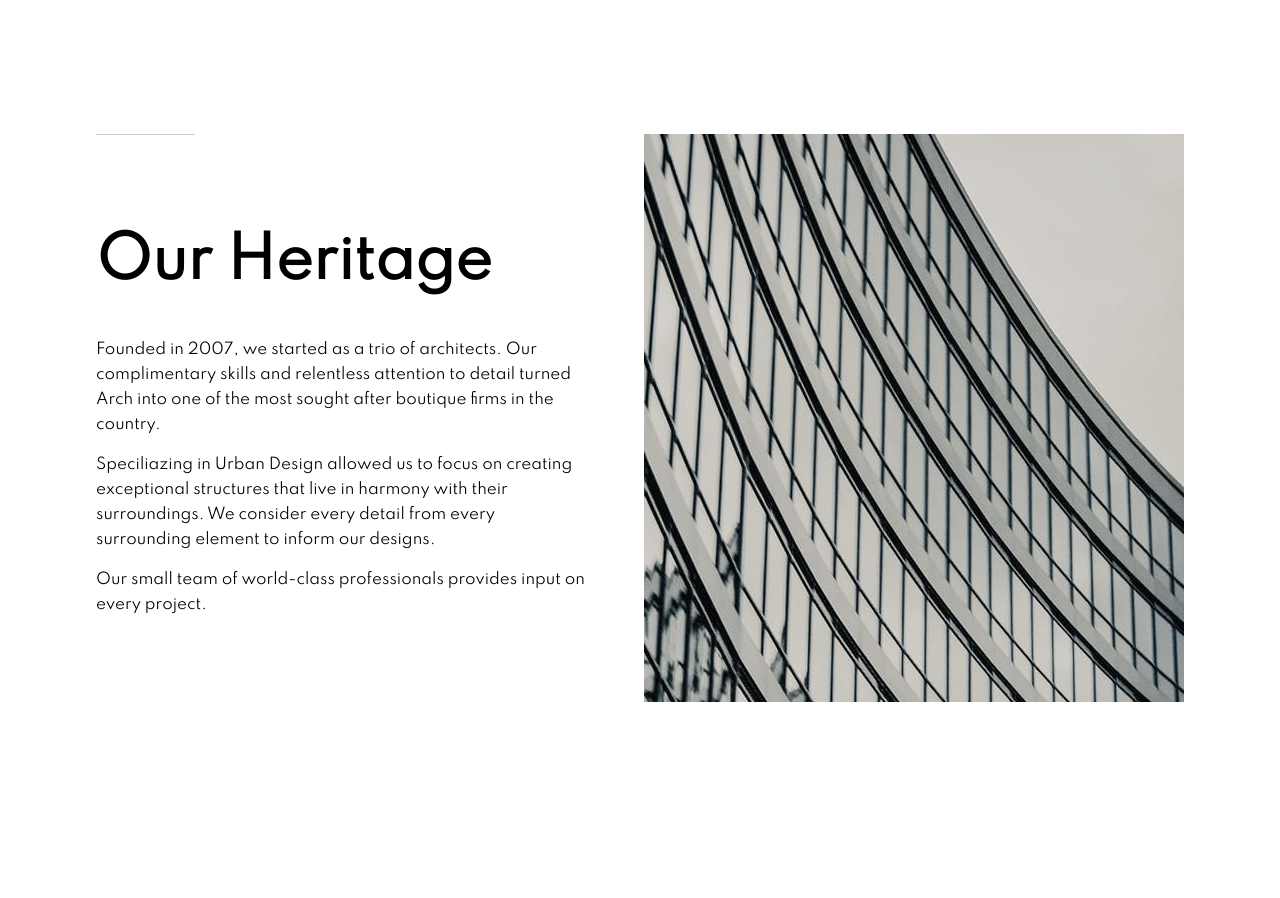
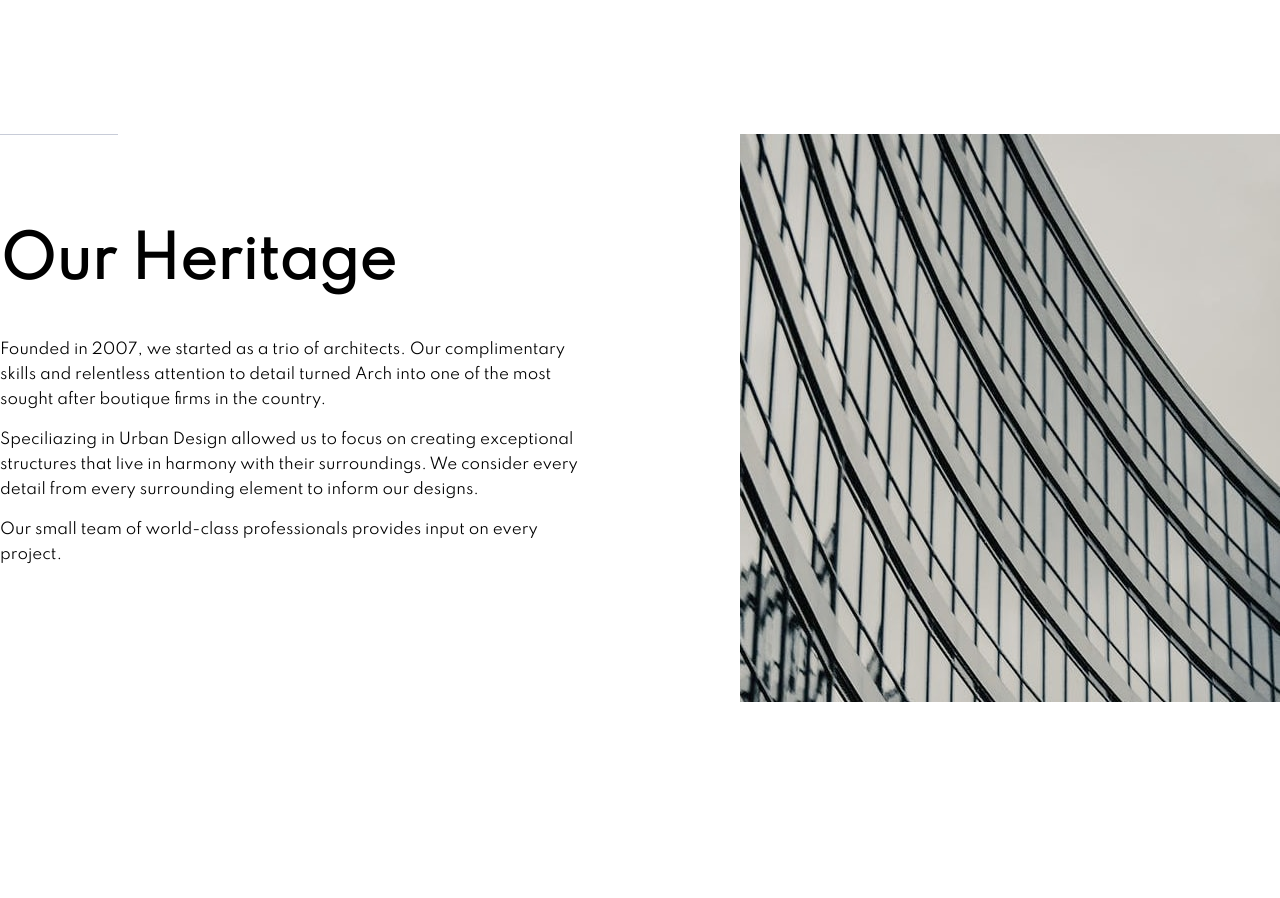
Before and after one commit to qb-rivkyb/arch-studio, a Next.js app: page /about in a window 1280 px wide. Shown: the part 900-1798 px from the top of the page. Built offline with nearby package versions, Linux system fonts and the light colour scheme.

Commit message:
some fixes

```diff
--- a/components/ContactDetails/Map.jsx
+++ b/components/ContactDetails/Map.jsx
@@ -25,7 +25,7 @@ export default function Map({ latitude, longitude }) {
         latitude={latitude}
         longitude={longitude}
         offsetLeft={-20}
-        offsetTop={-10}
+        offsetTop={-50}
       >
         <Image
           src="/icons/map-marker.svg"
--- a/components/ContactDetails/contactdetails.styl.js
+++ b/components/ContactDetails/contactdetails.styl.js
@@ -11,11 +11,10 @@ export const contactContainer = {
 };
 
 export const contactDetailsContainer = {
-  margin: "200px 0",
+  margin: "200px auto",
   "@media (max-width: 426px)": {
     maxWidth: "85%",
-    margin: "0 auto",
-    margin: "72px 0",
+    margin: "72px auto",
   },
   "@media (min-width: 900px)": {
     display: "flex",
@@ -53,6 +52,7 @@ export const viewMapButton = {
 
 export const viewMapText = {
   marginRight: "24px",
+  borderBottom: "1px solid transparent",
   "@media (min-width: 900px)": {
     "&:hover": {
       borderBottom: `1px solid ${colors.darkBlue}`,
--- a/components/Layout/Header/header.styl.js
+++ b/components/Layout/Header/header.styl.js
@@ -2,7 +2,7 @@ import colors from "../../../colors";
 
 export const navigation = {
   display: "flex",
-  padding: "32px 0",
+  padding: "32px 165px",
   textAlign: "center",
   alignItems: "center",
   "@media (max-width: 426px)": {
--- a/components/Layout/Header/sidetext.styl.js
+++ b/components/Layout/Header/sidetext.styl.js
@@ -15,9 +15,6 @@ export const sideText = {
     textDecoration: "line-through",
     paddingRight: "48px",
   },
-  "@media (max-width: 768px)": {
-    left: "39px",
-  },
   "@media (max-width: 426px)": {
     display: "none",
   },
--- a/components/Layout/index.jsx
+++ b/components/Layout/index.jsx
@@ -6,8 +6,9 @@ export default function Layout({ children }) {
     <>
       <div
         css={{
-          maxWidth: "85%",
+          maxWidth: "1440px",
           margin: "0 auto",
+          position: "relative",
           "@media (max-width: 426px)": { maxWidth: "100%" },
         }}
       >
```
Also changed, not shown: 1 other file (tests, documents, lock files or other folders).
